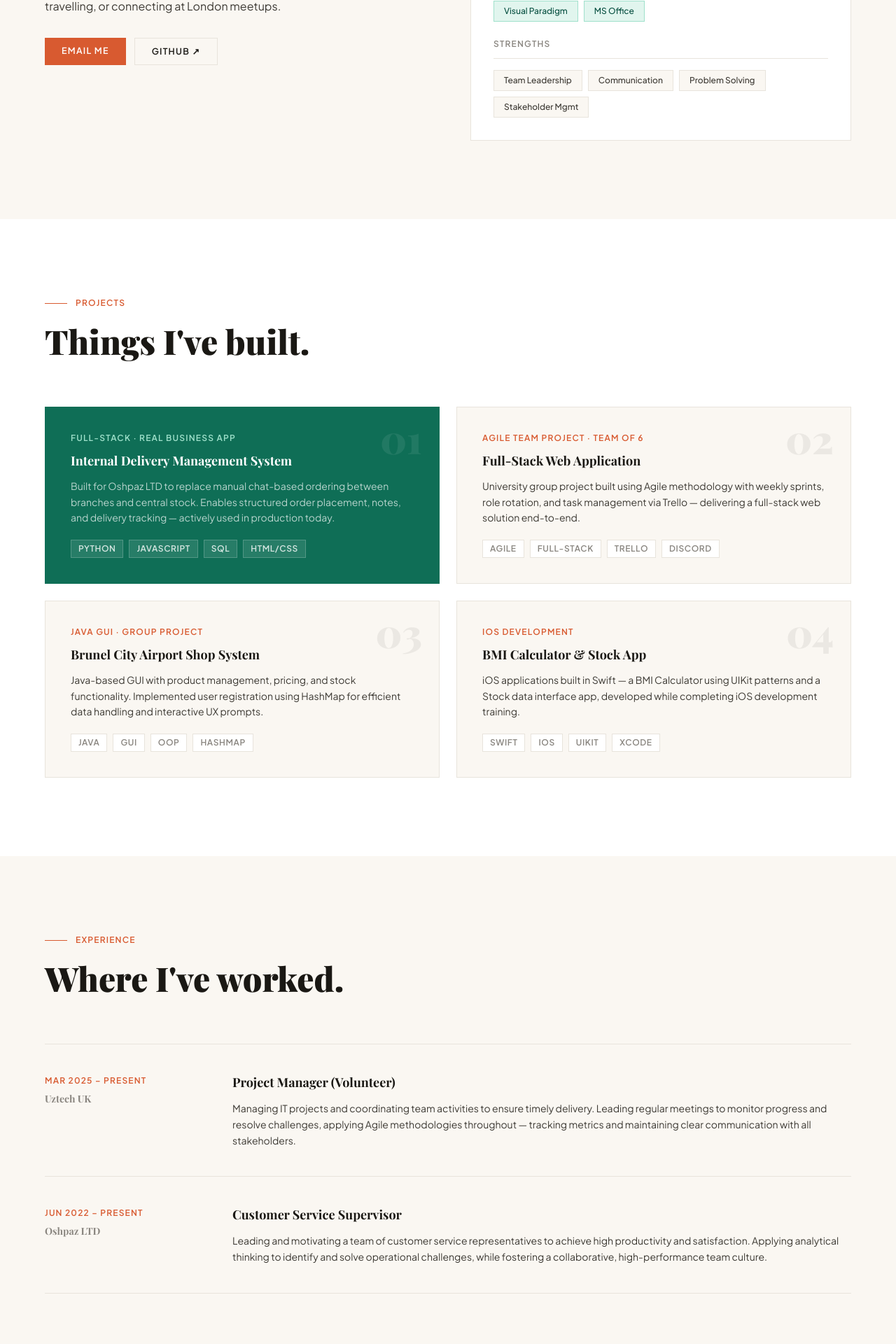
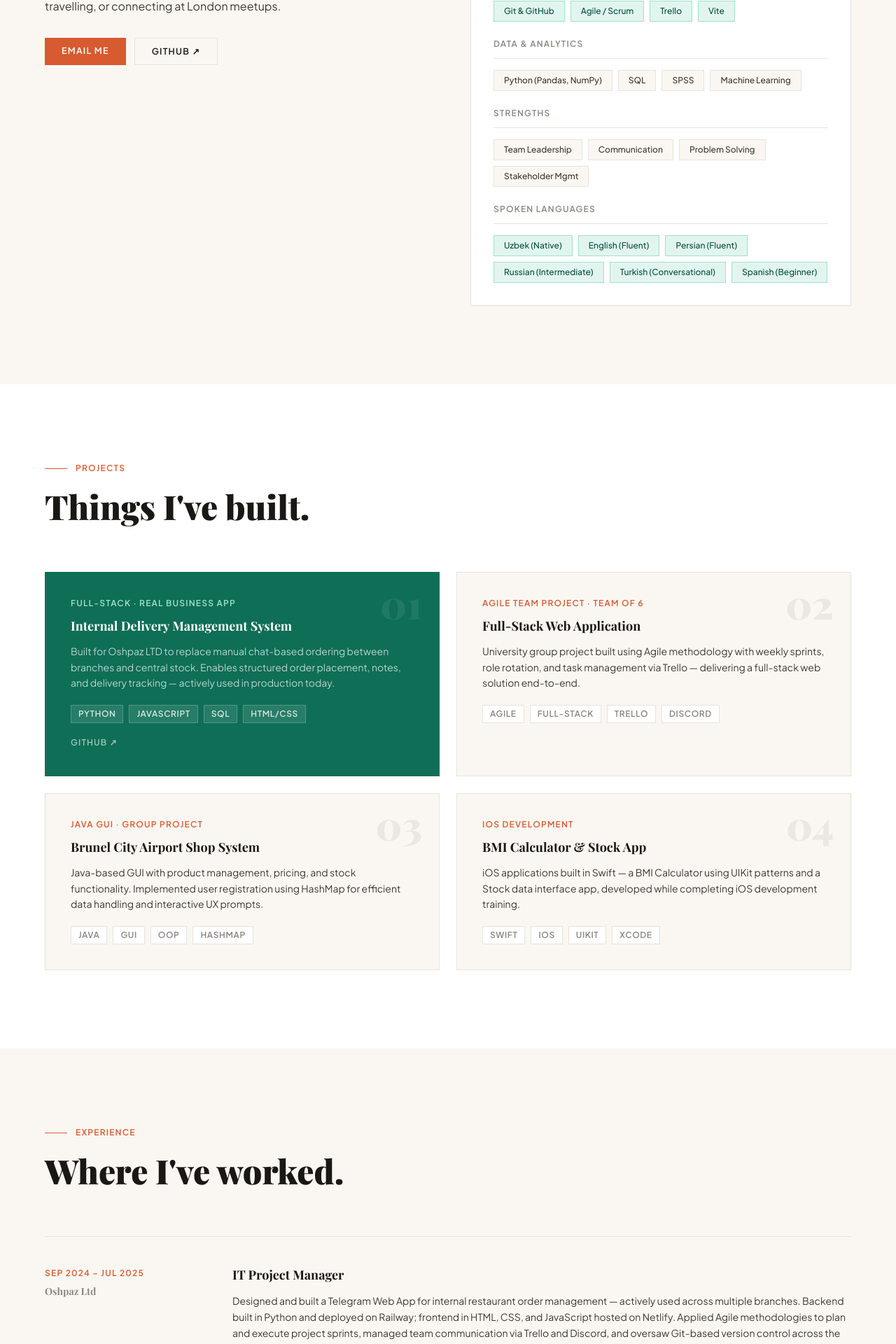
Before and after one commit to Drakhmonov/dilmurod.me, a React (Vite) app: page / in a window 1280 px wide. Shown: the part 1380-3300 px from the top of the page at 70% size. Built offline with nearby package versions, Linux system fonts and the light colour scheme.

Commit message:
feat: sync website with CV - experience, education, skills, languages, phone

```diff
--- a/src/components/About.jsx
+++ b/src/components/About.jsx
@@ -7,9 +7,11 @@ export default function About() {
   useFadeUp(headerRef)
   useFadeUp(bodyRef)
 
-  const techSkills = ['Python', 'JavaScript', 'Java', 'Swift', 'SQL', 'HTML', 'CSS']
-  const toolSkills = ['Agile / Scrum', 'Project Management', 'Git & GitHub', 'Trello', 'Visual Paradigm', 'MS Office']
+  const techSkills = ['Python', 'JavaScript', 'Java', 'Swift', 'SQL', 'HTML', 'CSS', 'Dart / Flutter']
+  const toolSkills = ['React', 'Tailwind CSS', 'Telegram Bot API', 'Railway', 'Netlify', 'Git & GitHub', 'Agile / Scrum', 'Trello', 'Vite']
+  const dataSkills = ['Python (Pandas, NumPy)', 'SQL', 'SPSS', 'Machine Learning']
   const softSkills = ['Team Leadership', 'Communication', 'Problem Solving', 'Stakeholder Mgmt']
+  const languages = ['Uzbek (Native)', 'English (Fluent)', 'Persian (Fluent)', 'Russian (Intermediate)', 'Turkish (Conversational)', 'Spanish (Beginner)']
 
   return (
     <section id="about" className="bg-cream py-28 px-8 md:px-16">
@@ -60,10 +62,22 @@ export default function About() {
               {toolSkills.map(s => <span key={s} className="pill-teal">{s}</span>)}
             </div>
             <p className="text-xs font-semibold tracking-widest uppercase text-muted mb-4 pb-3 border-b border-border">
+              Data & Analytics
+            </p>
+            <div className="flex flex-wrap gap-2 mb-6">
+              {dataSkills.map(s => <span key={s} className="pill">{s}</span>)}
+            </div>
+            <p className="text-xs font-semibold tracking-widest uppercase text-muted mb-4 pb-3 border-b border-border">
               Strengths
             </p>
+            <div className="flex flex-wrap gap-2 mb-6">
+              {softSkills.map(s => <span key={s} className="pill">{s}</span>)}
+            </div>
+            <p className="text-xs font-semibold tracking-widest uppercase text-muted mb-4 pb-3 border-b border-border">
+              Spoken Languages
+            </p>
             <div className="flex flex-wrap gap-2">
-              {softSkills.map(s => <span key={s} className="pill">{s}</span>)}
+              {languages.map(s => <span key={s} className="pill-teal">{s}</span>)}
             </div>
           </div>
         </div>
--- a/src/components/Connect.jsx
+++ b/src/components/Connect.jsx
@@ -25,6 +25,7 @@ export default function Connect() {
             <p className="text-ink2 leading-relaxed max-w-sm mb-8">
               Whether it's a job opportunity, a collaboration, or just a conversation — I'm always open to connecting.
             </p>
+            <div className="flex flex-col sm:flex-row gap-4">
               <div className="inline-block px-8 py-6" style={{ background: '#D85A30' }}>
                 <p className="text-xs font-semibold tracking-widest uppercase mb-1" style={{ color: 'rgba(255,255,255,0.6)' }}>
                   Direct email
@@ -35,6 +36,18 @@ export default function Connect() {
                 >
                   dilmurod.rakhmonov01@gmail.com
                 </a>
+              </div>
+              <div className="inline-block px-8 py-6 border border-border">
+                <p className="text-xs font-semibold tracking-widest uppercase mb-1 text-muted">
+                  Phone
+                </p>
+                <a
+                  href="tel:+447535728096"
+                  className="font-display font-bold text-ink text-base no-underline hover:text-coral transition-colors duration-200"
+                >
+                  +44 7535 728096
+                </a>
+              </div>
             </div>
           </div>
 
--- a/src/components/Education.jsx
+++ b/src/components/Education.jsx
@@ -3,9 +3,10 @@ import useFadeUp from './useFadeUp'
 
 const education = [
   {
-    degree: 'BSc (Hons) Computer Science',
+    degree: 'BSc (Hons) Computer Science — did not complete',
     uni: 'Brunel University London',
     date: 'Oct 2021 – Jul 2025',
+    note: '2 years academic + 1 year industry placement',
     modules: [
       'Software Development and Management',
       'Algorithms and their Applications',
@@ -15,15 +16,23 @@ const education = [
     ],
   },
   {
-    degree: 'Computing with Data Science & Big Data Technology',
+    degree: 'BSc (Hons) Computing with Data Science & Big Data Technology',
     uni: 'Northumbria University London',
-    date: 'Feb 2026 – Sep 2026',
+    date: 'Feb 2026 – Sep 2026 · In Progress',
     modules: [
       'Data Science and Data Analytics',
       'Technology Strategy & Leadership',
       'Big Data Analytics',
       'Machine Learning on Cloud',
       'UG Computing Project',
+    ],
+  },
+  {
+    degree: 'Pearson BTEC Level 3 Foundation Diploma',
+    uni: 'Cambridge International University, Tashkent',
+    date: 'Jan 2020 – Jan 2021',
+    modules: [
+      'Business and Information Technology',
     ],
   },
 ]
@@ -55,7 +64,9 @@ export default function Education() {
             >
               <p className="font-display font-bold text-white text-base leading-snug mb-2">{e.degree}</p>
               <p className="text-xs font-semibold tracking-wide mb-1" style={{ color: '#9FE1CB' }}>{e.uni}</p>
-              <p className="text-xs tracking-widest uppercase mb-6" style={{ color: 'rgba(255,255,255,0.45)' }}>{e.date}</p>
+              <p className="text-xs tracking-widest uppercase mb-1" style={{ color: 'rgba(255,255,255,0.45)' }}>{e.date}</p>
+              {e.note && <p className="text-xs mb-5" style={{ color: 'rgba(255,255,255,0.35)' }}>{e.note}</p>}
+              {!e.note && <div className="mb-5" />}
               {e.modules.map((m, j) => (
                 <div
                   key={j}
--- a/src/components/Experience.jsx
+++ b/src/components/Experience.jsx
@@ -2,6 +2,12 @@ import { useRef } from 'react'
 import useFadeUp from './useFadeUp'
 
 const experience = [
+  {
+    date: 'Sep 2024 – Jul 2025',
+    company: 'Oshpaz Ltd',
+    role: 'IT Project Manager',
+    desc: 'Designed and built a Telegram Web App for internal restaurant order management — actively used across multiple branches. Backend built in Python and deployed on Railway; frontend in HTML, CSS, and JavaScript hosted on Netlify. Applied Agile methodologies to plan and execute project sprints, managed team communication via Trello and Discord, and oversaw Git-based version control across the team.',
+  },
   {
     date: 'Mar 2025 – Present',
     company: 'Uztech UK',
@@ -13,6 +19,12 @@ const experience = [
     company: 'Oshpaz LTD',
     role: 'Customer Service Supervisor',
     desc: 'Leading and motivating a team of customer service representatives to achieve high productivity and satisfaction. Applying analytical thinking to identify and solve operational challenges, while fostering a collaborative, high-performance team culture.',
+  },
+  {
+    date: '2022 – 2025',
+    company: 'Uzbek Culture UK',
+    role: 'Web Contributor',
+    desc: 'Collaborated with Oshpaz and Moneff teams to build and maintain the Uzbek Culture UK website using Wix. Contributed to site structure, content, and resource sourcing to support the organisation\'s cultural outreach.',
   },
 ]
 
--- a/src/components/Projects.jsx
+++ b/src/components/Projects.jsx
@@ -8,6 +8,7 @@ const projects = [
     title: 'Internal Delivery Management System',
     desc: 'Built for Oshpaz LTD to replace manual chat-based ordering between branches and central stock. Enables structured order placement, notes, and delivery tracking — actively used in production today.',
     tags: ['Python', 'JavaScript', 'SQL', 'HTML/CSS'],
+    link: 'https://github.com/Drakhmonov',
     featured: true,
   },
   {
@@ -94,6 +95,17 @@ function ProjectCard({ project: p, delay }) {
           </span>
         ))}
       </div>
+      {p.link && (
+        <a
+          href={p.link}
+          target="_blank"
+          rel="noreferrer"
+          className="inline-flex items-center gap-2 mt-5 text-xs font-semibold tracking-widest uppercase no-underline transition-opacity duration-200 hover:opacity-70"
+          style={{ color: p.featured ? 'rgba(255,255,255,0.6)' : '#8a8680' }}
+        >
+          <span>GitHub ↗</span>
+        </a>
+      )}
       {/* Hover accent line */}
       <div className="absolute bottom-0 left-0 right-0 h-0.5 bg-coral scale-x-0 group-hover:scale-x-100 transition-transform duration-300 origin-left" />
     </div>
```
Lines whose indentation alone changed are shown as unchanged.
